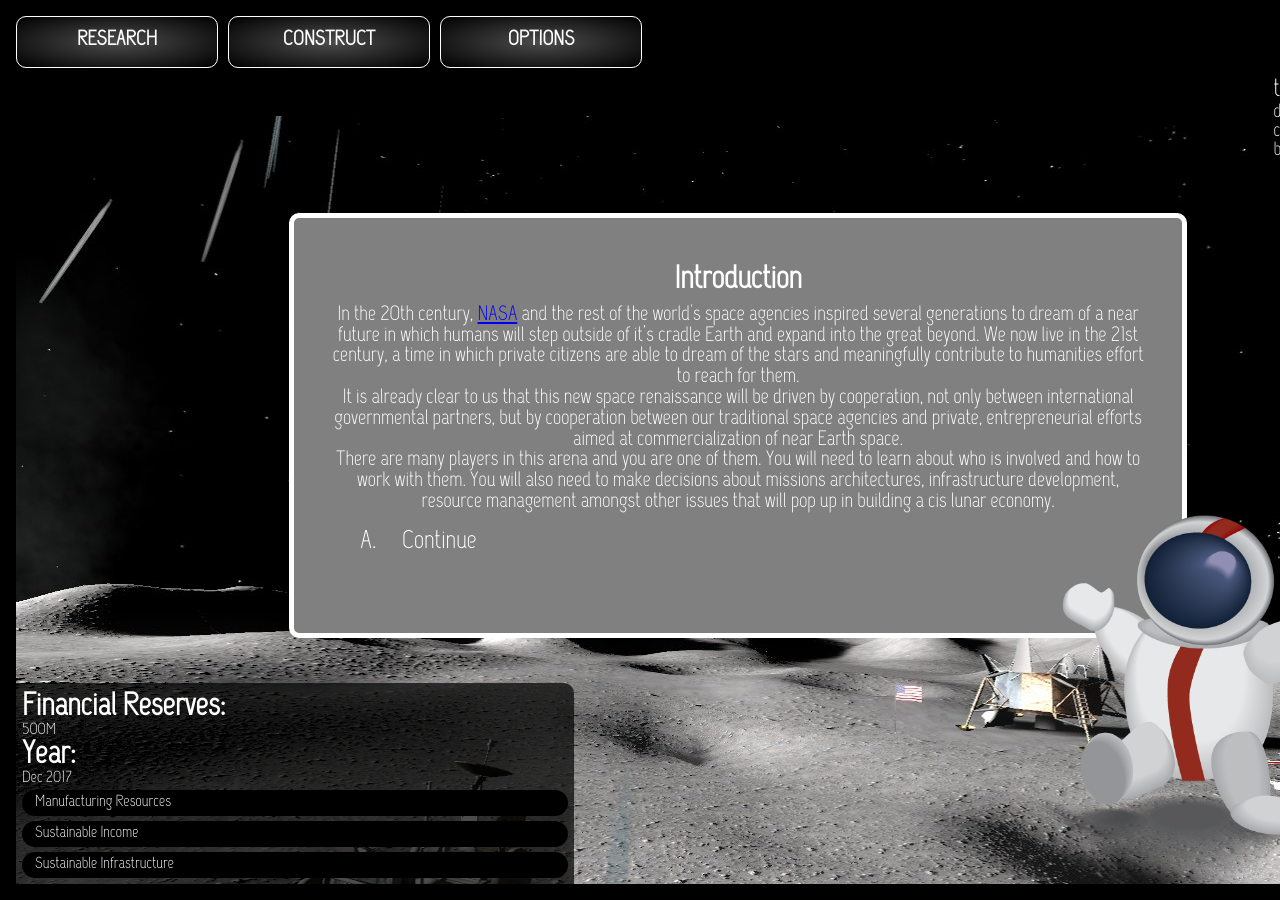
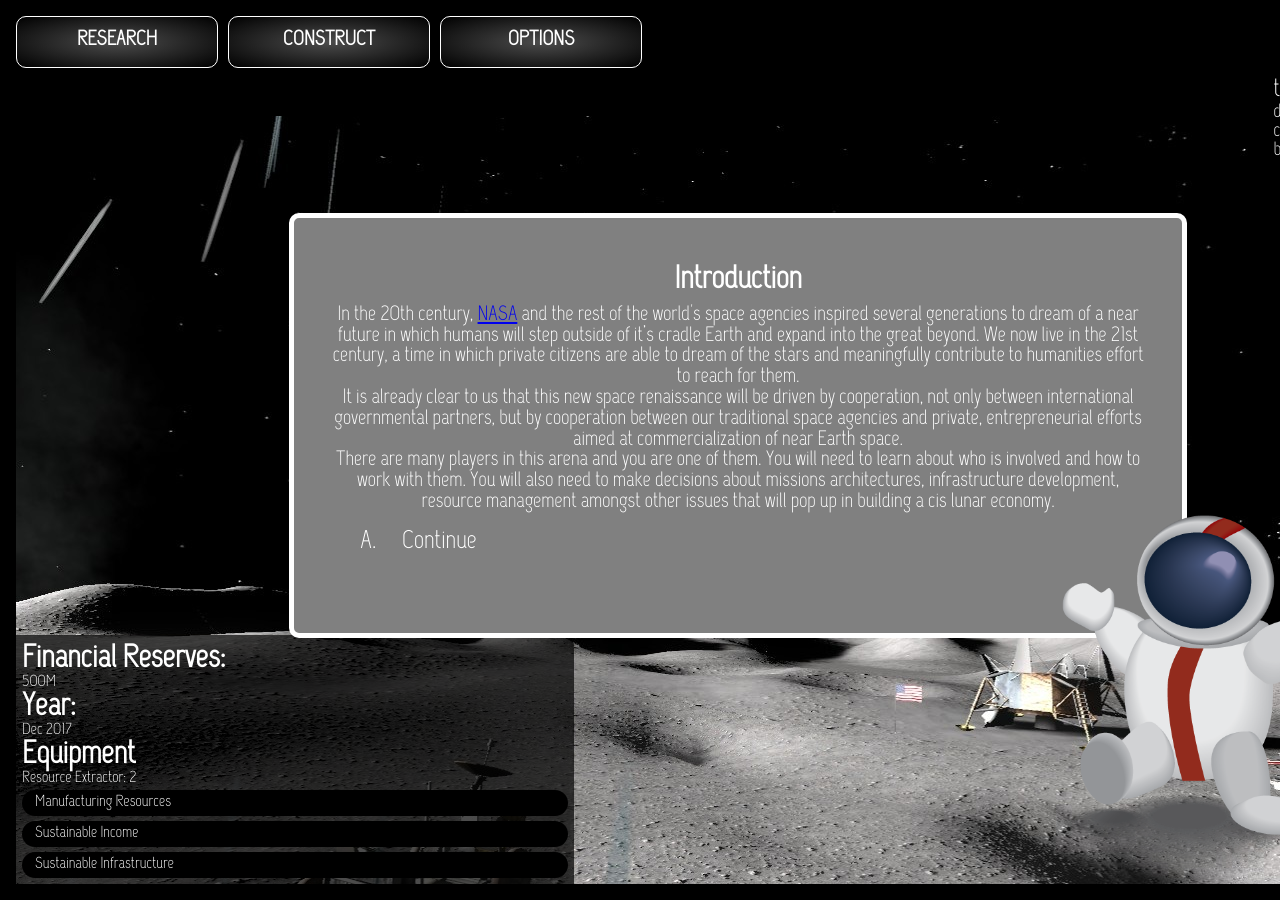
Before and after one commit to AliceYuan/SpaceAppsHackathon, a website: page index.html in a window 1280 px wide. Shown: the top 900 px of the page. Drawn offline with nearby package versions, Linux system fonts and the light colour scheme.

Commit message:
Show the number of pieces of equipment that have been built, just above the progress bars.

```diff
--- a/index.html
+++ b/index.html
@@ -136,6 +136,9 @@
       <h2>Year:</h2>
 
       <p id="dateDisplay">2017</p>
+
+      <h2>Equipment</h2>
+      <div id="equipmentDisplay"></div>
       <div class="progressbar manufacturing-resources">
         <p>Manufacturing Resources</p>
         <div></div>
--- a/js/main.js
+++ b/js/main.js
@@ -264,6 +264,19 @@ function updateProgress() {
     var sustainableIncome = ((player.infrastructure.commodityrefineries * commodityPrice) / onGoingCost) * 100;
     var infrastructureCompletion = (player.totalInfrastructure / victoryInfrastructureKgs) * 100;
 
+    var equipment = jQuery.map(allInfrastructure, function(inf) {
+    	if (player.infrastructure[inf.type]) {
+    		return [
+    			'<b>',
+    			inf.name,
+    			':</b> ',
+    			player.infrastructure[inf.type],
+    			' &nbsp; &nbsp; '
+    		].join('');
+    	}
+    });
+    $('#equipmentDisplay').html(equipment);
+
     $(".progressbar.value-resources div").animate({width:(Math.min(100, sustainableIncome) + "%")});
     $(".progressbar.manufacturing-resources div").animate({width:(Math.min(100, player.resourcespercent()) + "%")});
     $(".progressbar.energy div").animate({width:(Math.min(100, infrastructureCompletion) + "%")});
```
